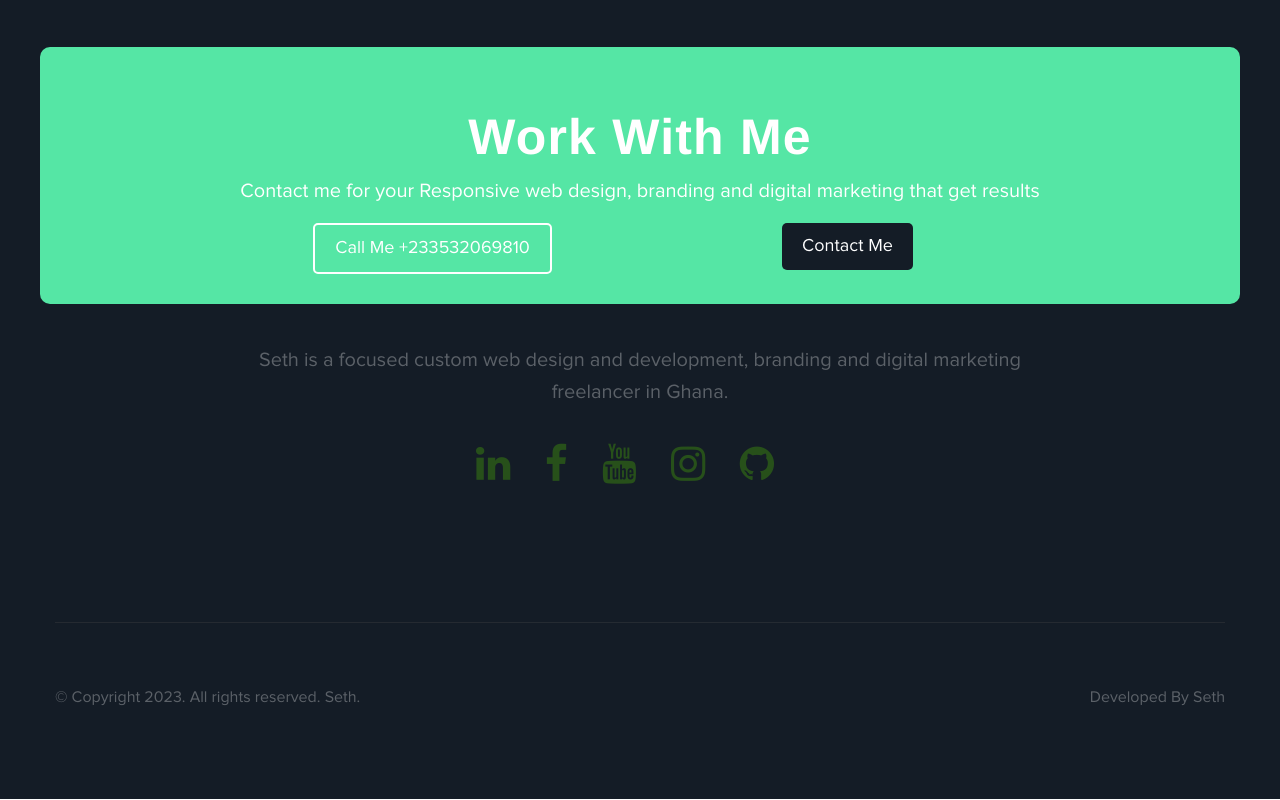
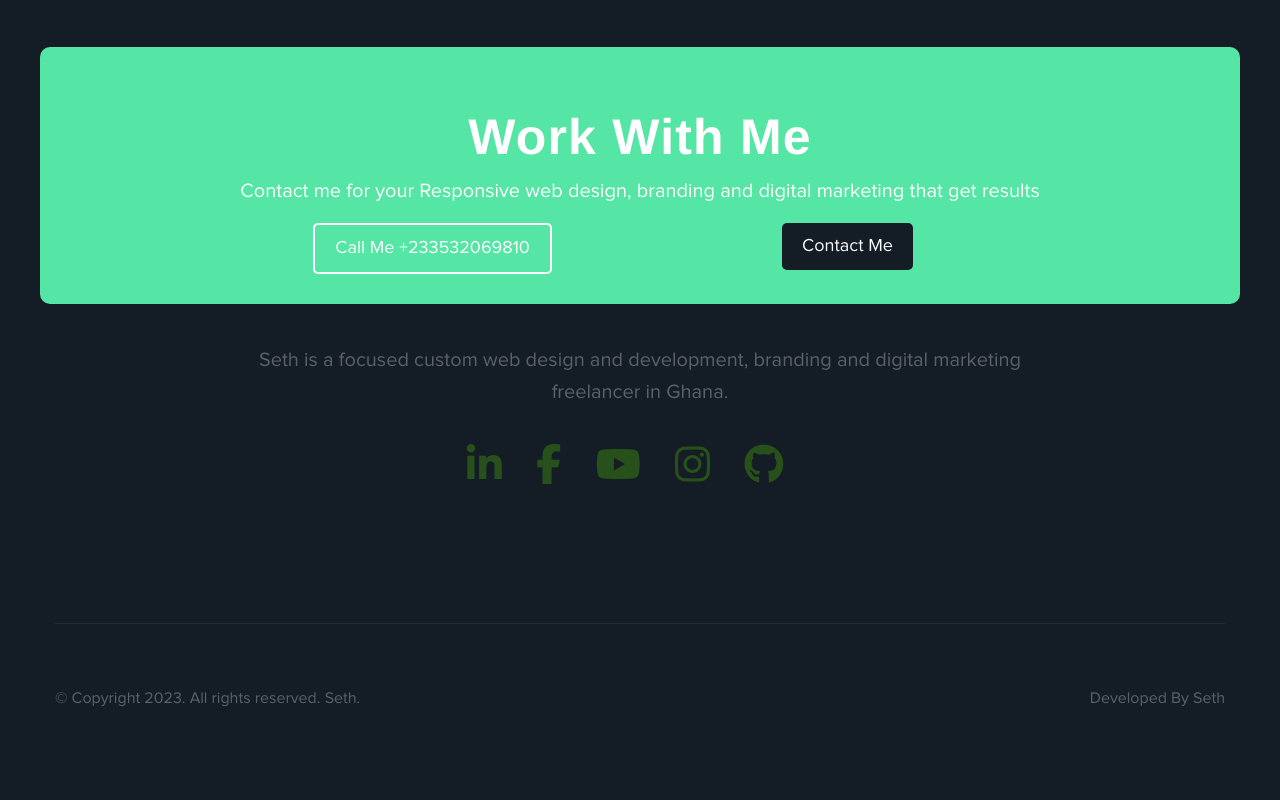
Before and after one commit to AnnorSeth-web/seth-portfolio, a plain HTML site: page contact.html in a window 1280 px wide. Shown: the part 1344-2144 px from the top of the page. Drawn offline with Linux system fonts and the light colour scheme.

Commit message:
contact.html

```diff
--- a/contact.html
+++ b/contact.html
@@ -205,6 +205,7 @@
     <script src="js/vendor/jquery.js"></script>
     <script src="js/vendor/what-input.js"></script>
     <script src="js/vendor/foundation.js"></script>
+    <script src="https://kit.fontawesome.com/5e28bf5c50.js" crossorigin="anonymous"></script>
     <script src="js/app.js"></script>
 </body>
 </html>
```
